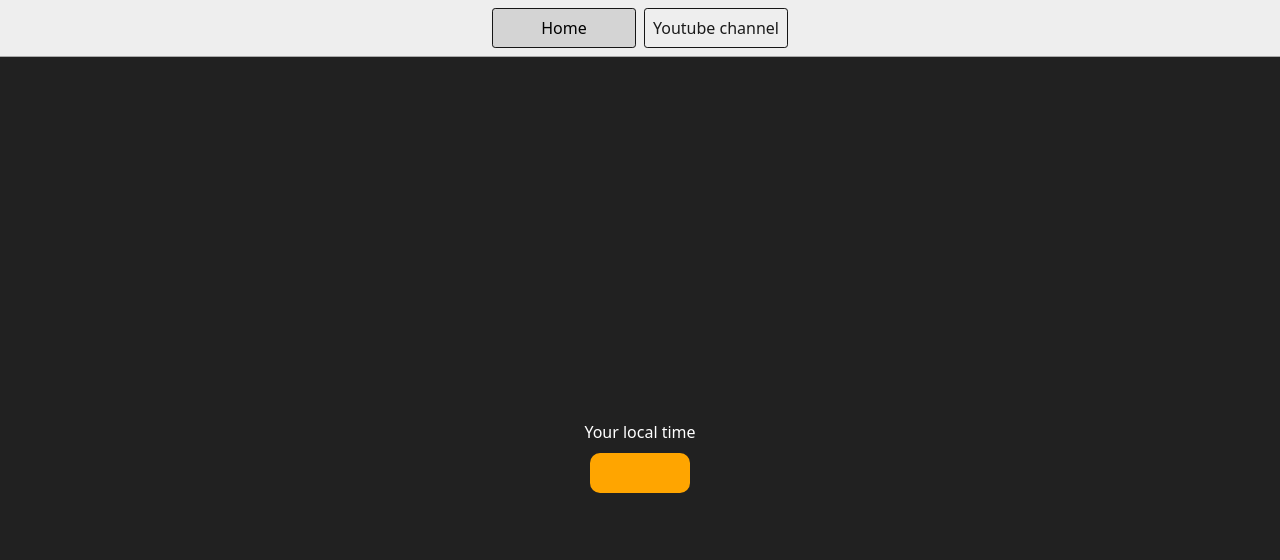
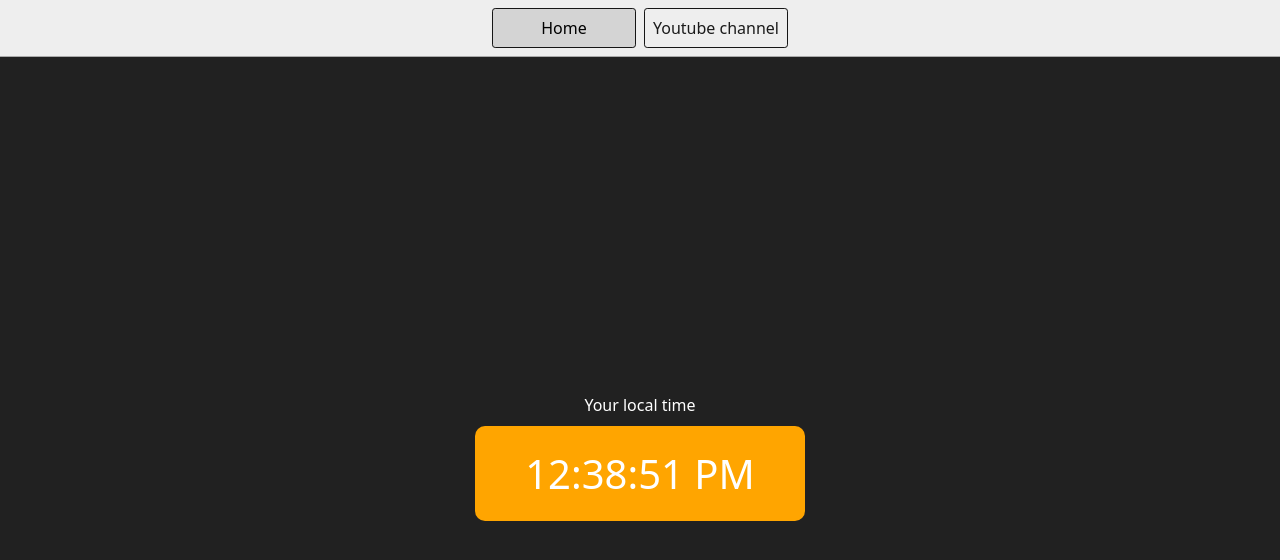
Before and after one commit to Abhishek580/JavaScript-24, a plain HTML site: page 06_DOM/03_digitalClock/index.html in a window 1280 px wide. Drawn offline with Linux system fonts and the light colour scheme.

Commit message:
JavaScript code for digital clock basic project

```diff
--- a/06_DOM/03_digitalClock/index.html
+++ b/06_DOM/03_digitalClock/index.html
@@ -38,6 +38,6 @@
       <div id="banner"><span>Your local time</span></div>
       <div id="clock"></div>
     </div>
-    <script src="chaiaurcode.js"></script>
+    <script src="javascript.js"></script>
   </body>
 </html>
--- a/06_DOM/03_digitalClock/javascript.js
+++ b/06_DOM/03_digitalClock/javascript.js
@@ -0,0 +1,9 @@
+const clock = document.getElementById('clock')
+
+
+
+setInterval(function(){
+    let date = new Date()
+    // console.log(date.toLocaleTimeString());
+    clock.innerHTML = date.toLocaleTimeString()
+}, 1000)
```
